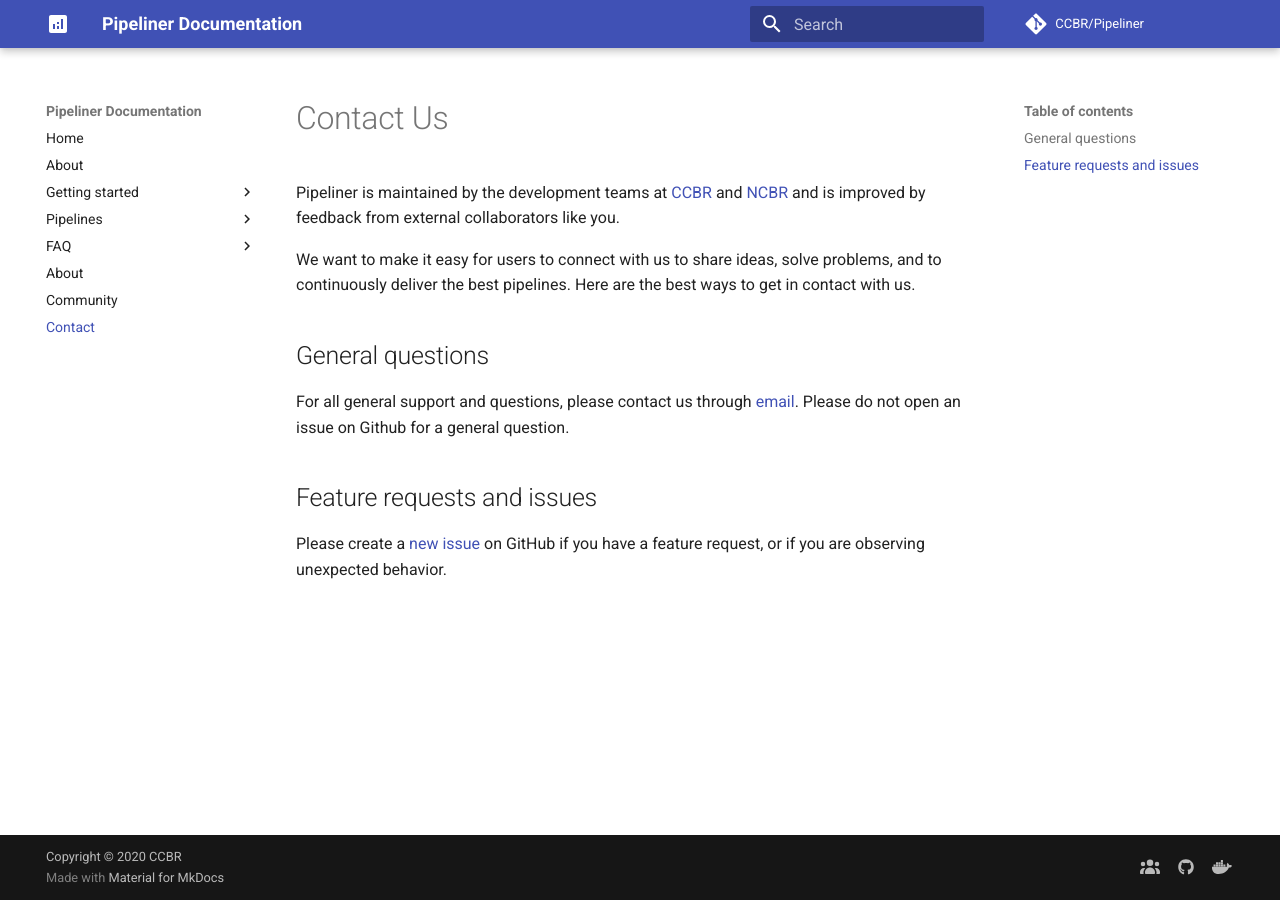
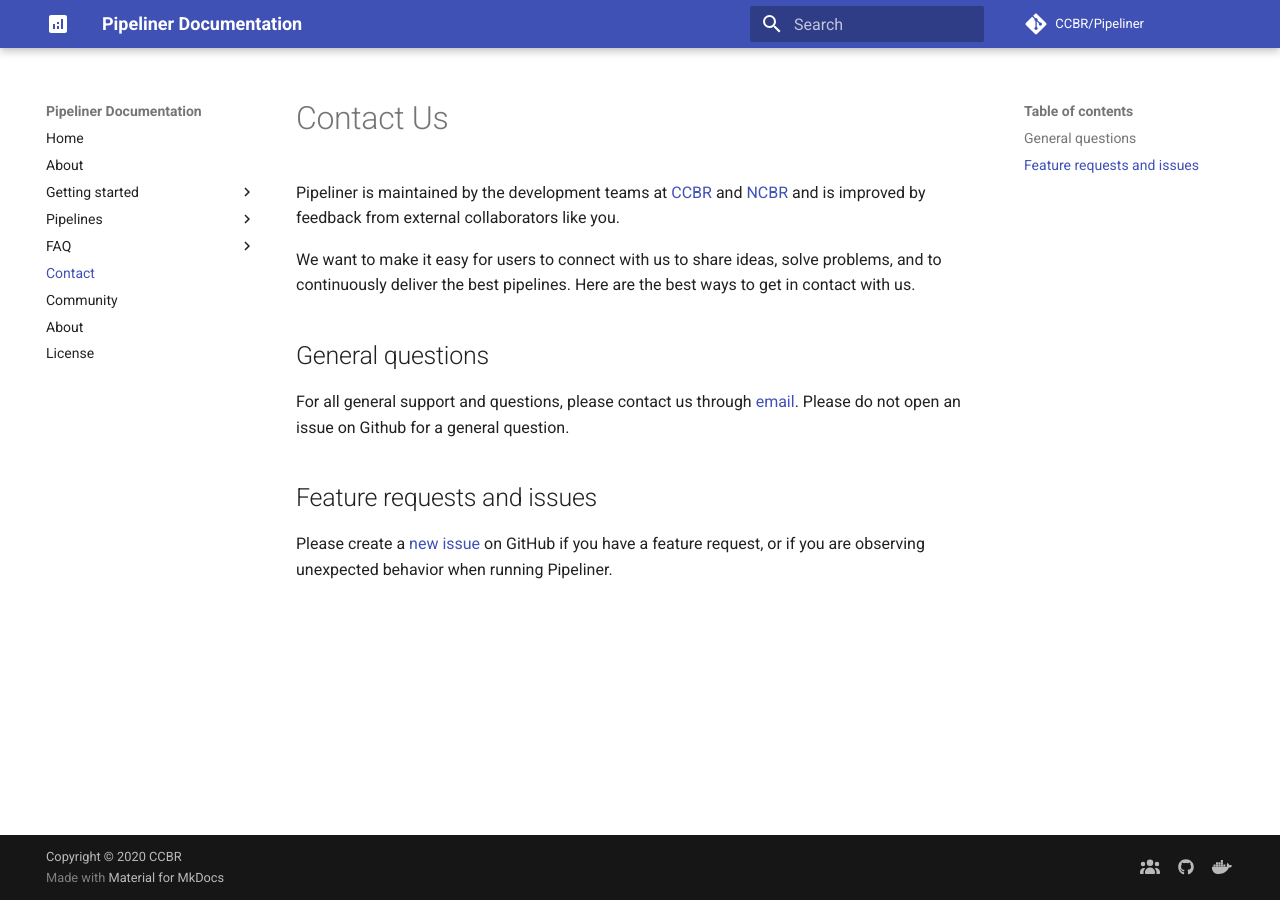
Before and after one commit to skchronicles/pipeliner-docs, an MkDocs documentation site: the page built from docs/contact-us.md, in a window 1280 px wide. Built offline with MkDocs 1.6.1 and Material for MkDocs 9.7.7, drawn with Linux system fonts in a browser that asks for light colours; comment, search, counter and statistics services are not loaded.

Commit message:
Updating nav and updating email info

```diff
--- a/docs/contact-us.md
+++ b/docs/contact-us.md
@@ -8,7 +8,7 @@ We want to make it easy for users to connect with us to share ideas, solve probl
 For all general support and questions, please contact us through [email](mailto:CCBR_Pipeliner@mail.nih.gov). Please do not open an issue on Github for a general question.
 
 ## Feature requests and issues
-Please create a [new issue](https://github.com/CCBR/Pipeliner/issues) on GitHub if you have a feature request, or if you are observing unexpected behavior.
+Please create a [new issue](https://github.com/CCBR/Pipeliner/issues) on GitHub if you have a feature request, or if you are observing unexpected behavior when running Pipeliner.
 
 <!-- To Do -->
 <!-- Add a project support section -->
--- a/mkdocs.yml
+++ b/mkdocs.yml
@@ -94,7 +94,7 @@ nav:
   - FAQ:
     - Troubleshooting: dev/lorem_ipsum.md
     - Data Privacy: dev/lorem_ipsum.md
-    - License: dev/lorem_ipsum.md
+  - Contact: contact-us.md
+  - Community: community-and-contribution.md
   - Changelog: dev/lorem_ipsum.md
-  - Community: community-and-contribution.md
-  - Contact: contact-us.md
+  - License: license.md
```
